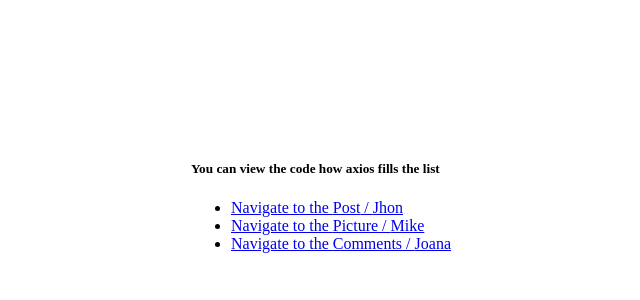
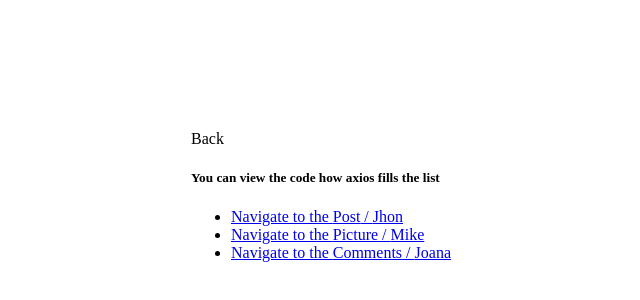
Before and after one commit to jamols09/next-practice, a Next.js app: page /navItems in a window 1280 px wide. Shown: the part 204-504 px from the top of the page, without its empty margins (319-959 px from the left). Built offline with nearby package versions, Linux system fonts and the light colour scheme.

Commit message:
Back Button -added back button for each page.

```diff
--- a/pages/navItems.js
+++ b/pages/navItems.js
@@ -1,12 +1,16 @@
 import axios from 'axios'
 import Link from 'next/link'
-import MainPage from '../components/MainPage';
+import MainPage from '../components/MainPage'
+import { useRouter } from 'next/router'
 
 function NavLinks({ dynamicPage }) {
-    console.log(dynamicPage);
+    const router = useRouter()
+    console.log(dynamicPage)
+
     return (
         <MainPage>
             <div>
+                <a onClick={() => router.back()}>Back</a>
                 <h5>You can view the code how axios fills the list</h5>
                 <ul>
                     {dynamicPage.map( ({dynamic, routes}) => (
--- a/pages/useState.js
+++ b/pages/useState.js
@@ -2,9 +2,11 @@ import { useState } from 'react'
 import { Button } from 'react-bootstrap'
 import MainPage from '../components/MainPage'
 import styles from '../styles/Home.module.css'
+import { useRouter } from 'next/router'
 
 function UseState() {
     const [names, setName] = useState([]);
+    const router = useRouter()
 
     const constFunc = function () { //const function; declared as anonymous function, will not show a name when debugging
         setName([
@@ -28,6 +30,7 @@ function UseState() {
 
     return (
         <MainPage>
+            <a onClick={() => router.back()}>Back</a>
             <h1>How to use useState()</h1>
 
             <div>
```
